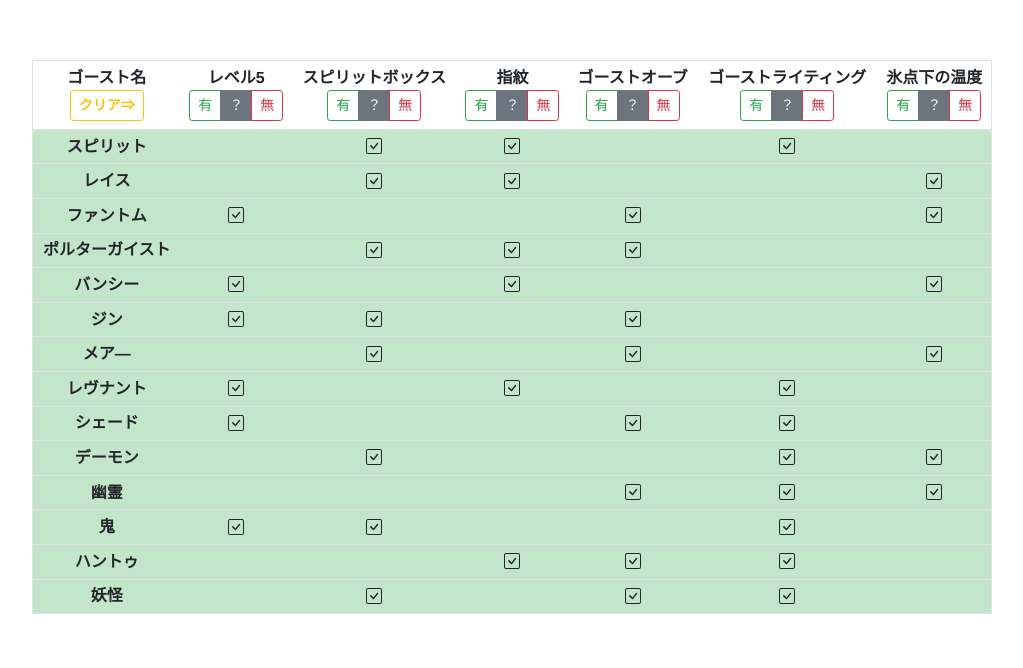
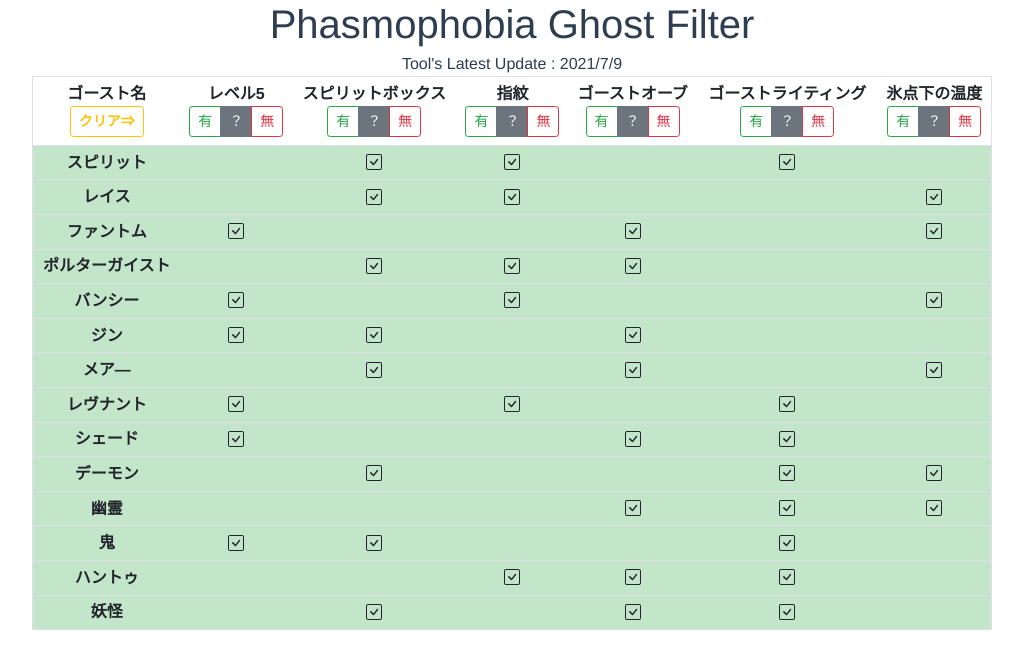
Before and after one commit to kanamechanlover/PhasmophobiaGhostFilter, a Vue app: page / in a window 1280 px wide. Shown: the top 668 px of the page, without its empty margins (128-1151 px from the left). Built offline with nearby package versions, Linux system fonts and the light colour scheme.

Commit message:
ツール名と最終更新日付追加

```diff
--- a/src/App.vue
+++ b/src/App.vue
@@ -1,5 +1,9 @@
 <template>
   <div id="app">
+    <div>
+      <h1 class="title">Phasmophobia Ghost Filter</h1>
+      <span class="update">Tool's Latest Update : 2021/7/9</span>
+    </div>
     <GhostFilterTable />
   </div>
 </template>
@@ -25,6 +29,12 @@
   -moz-osx-font-smoothing: grayscale;
   text-align: center;
   color: #2c3e50;
-  margin-top: 60px;
+}
+.title {
+  margin-bottom: 4px;
+}
+.update {
+  vertical-align: baseline;
+  font-size: 1rem;
 }
 </style>
```
Also changed, not shown: 7 other files (tests, documents, lock files or other folders).
